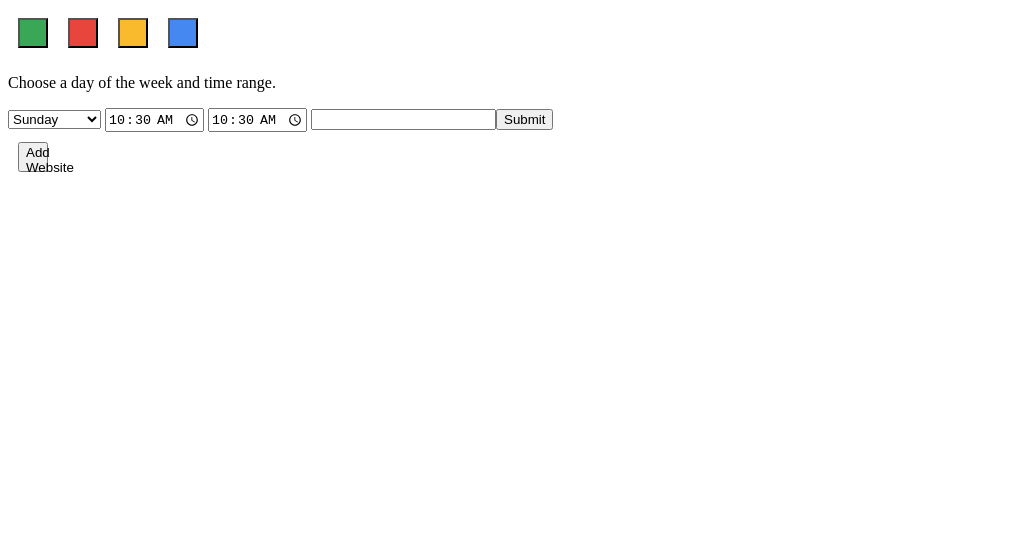
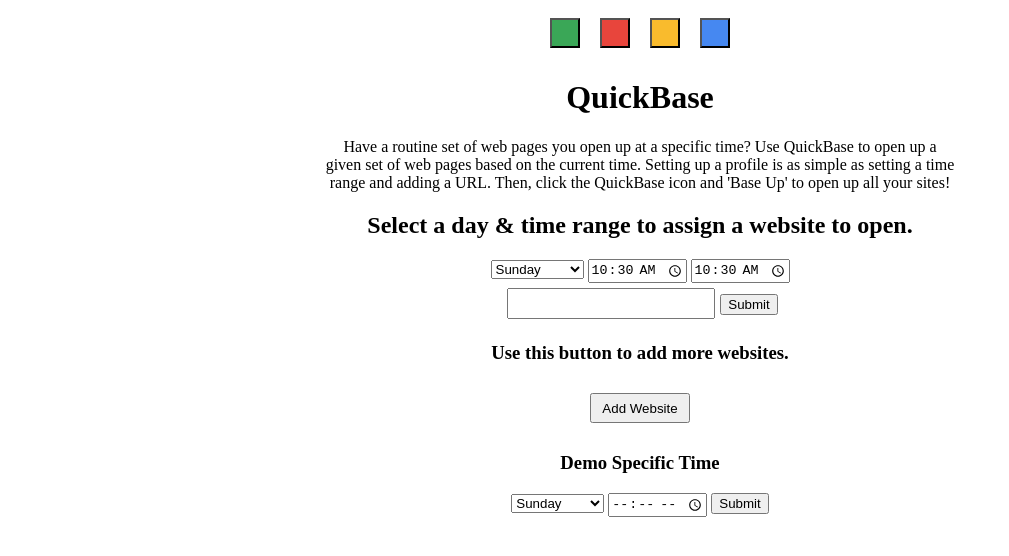
Before and after one commit to ToyReid/QuickBase, a browser extension: page options.html in a window 1280 px wide. Both pictures are taken after typing "10:30", "10:30" into the empty fields and a click on the button "Add Website". Shown: the whole page, without its empty margins (0-1009 px from the left). Drawn offline with Linux system fonts and the light colour scheme.

Commit message:
Done a whole buncha shit

```diff
--- a/options.html
+++ b/options.html
@@ -5,24 +5,19 @@
 	<meta name="viewport" content="width=device-width, initial-scale=1.0">
 	<meta http-equiv="X-UA-Compatible" content="ie=edge">
 	<title>Document</title>
-	<style>
-		button {
-			height: 30px;
-			width: 30px;
-			outline: none;
-			margin: 10px;
-		}
-	</style>
+	<link rel="stylesheet" href="style.css">
 </head>
 <body>
 	<div id="buttonDiv"></div>
-	<div>
-		<p>Choose a day of the week and time range.</p>
+	<div id="introPar">
+		<h1>QuickBase</h1>
+		<p id="introPar2">Have a routine set of web pages you open up at a specific time? Use QuickBase to open up a given set of web pages based on the current time. Setting up a profile is as simple as setting a time range and adding a URL. Then, click the QuickBase icon and 'Base Up' to open up all your sites!</p>
 	</div>
 
 	<div>
+		<h2>Select a day & time range to assign a website to open.</h2>
 		<form id="week" action="">
-			<select name="days" id="days">
+			<select name="days" id="days" class="custSel">
 				<option value="0">Sunday</option>
 				<option value="1">Monday</option>
 				<option value="2">Tuesday</option>
@@ -33,9 +28,28 @@
 			</select>
 			<input type="time" id="timefrom">
 			<input type="time" id="timeto">
+			<br>
 			<input type="submit">
 		</form>
+		<h3>Use this button to add more websites.</h3>
 		<button id="addSite">Add Website</button>
+	</div>
+
+	<div>
+		<h3>Demo Specific Time</h4>
+		<form id="demoTime" action="">
+			<select name="setDays" id="setDays" class="custSel">
+				<option value="0">Sunday</option>
+				<option value="1">Monday</option>
+				<option value="2">Tuesday</option>
+				<option value="3">Wednesday</option>
+				<option value="4">Thursday</option>
+				<option value="5">Friday</option>
+				<option value="6">Saturday</option>
+			</select>
+			<input type="time" id="setTime">
+			<input type="submit">
+		</form>
 	</div>
 
 </body>
--- a/options.js
+++ b/options.js
@@ -5,6 +5,7 @@
 	for (let item of kButtonColors) {
 		let button = document.createElement('button');
 		button.style.backgroundColor = item;
+		button.style.width = '30px';
 		// button.addEventListener('click', function() {
 		// 	chrome.storage.sync.set({color: item}, function() {
 		// 		console.log('color is ' + item);
@@ -17,6 +18,10 @@
 function addTextBox() {
 	var textbox = document.createElement('input');
 	textbox.type = 'text';
+	textbox.style.width = '200px';
+	textbox.style.height = '25px';
+	textbox.style.fontSize = '14pt';
+	textbox.style.margin = '5px';
 
 	var week = document.getElementById('week');
 	week.insertBefore(textbox, week[3]);
@@ -56,7 +61,7 @@
 
 	var diff = timeToMin(timeto) - timeToMin(timefrom);
 
-	chrome.storage.sync.clear();
+	//chrome.storage.sync.clear();
 
 	for (let min = 0; min < diff; min += 30) {
 		jsonKeys.push(day + "-" + addStringTime(timefrom, min));
@@ -83,6 +88,24 @@
 	})
 }
 
+function createTabs() {
+	var day = document.getElementById('setDays').value;
+	var time = document.getElementById('setTime').value;
+	var hour = parseInt(time.substring(0, 2));
+	var mins = Math.floor((parseInt(time.substring(3, 5))) / 30) * 30;
+
+	var k = day.toString() + "-" + zeroFill(hour, 2) + ":" + zeroFill(mins, 2);
+
+	console.log("k = ", k);
+	chrome.storage.sync.get(k, function(result) {
+		for (var url in result[k]) {
+			console.log(url);
+			chrome.tabs.create({"url": url});
+		}
+	})
+}
+
 constructOptions(kButtonColors);
 document.getElementById('addSite').addEventListener('click', addTextBox);
 document.getElementById('week').onsubmit = createTime;
+document.getElementById('demoTime').onsubmit = createTabs;
--- /dev/null
+++ b/style.css
@@ -0,0 +1,25 @@
+button {
+	height: 30px;
+	width: 100px;
+	outline: none;
+	margin: 10px;
+	text-align: center;
+};
+
+#introPar {
+	margin-left: 25%;
+	margin-right: 25%;
+}
+
+#introPar2 {
+	padding-left: 25%;
+	padding-right: 25%;
+}
+
+p {
+	font-size: 12pt;
+}
+
+body {
+	text-align: center;
+}
```
Also changed, not shown: popup.html (+7 -0 lines), popup.js (+22 -22 lines).
